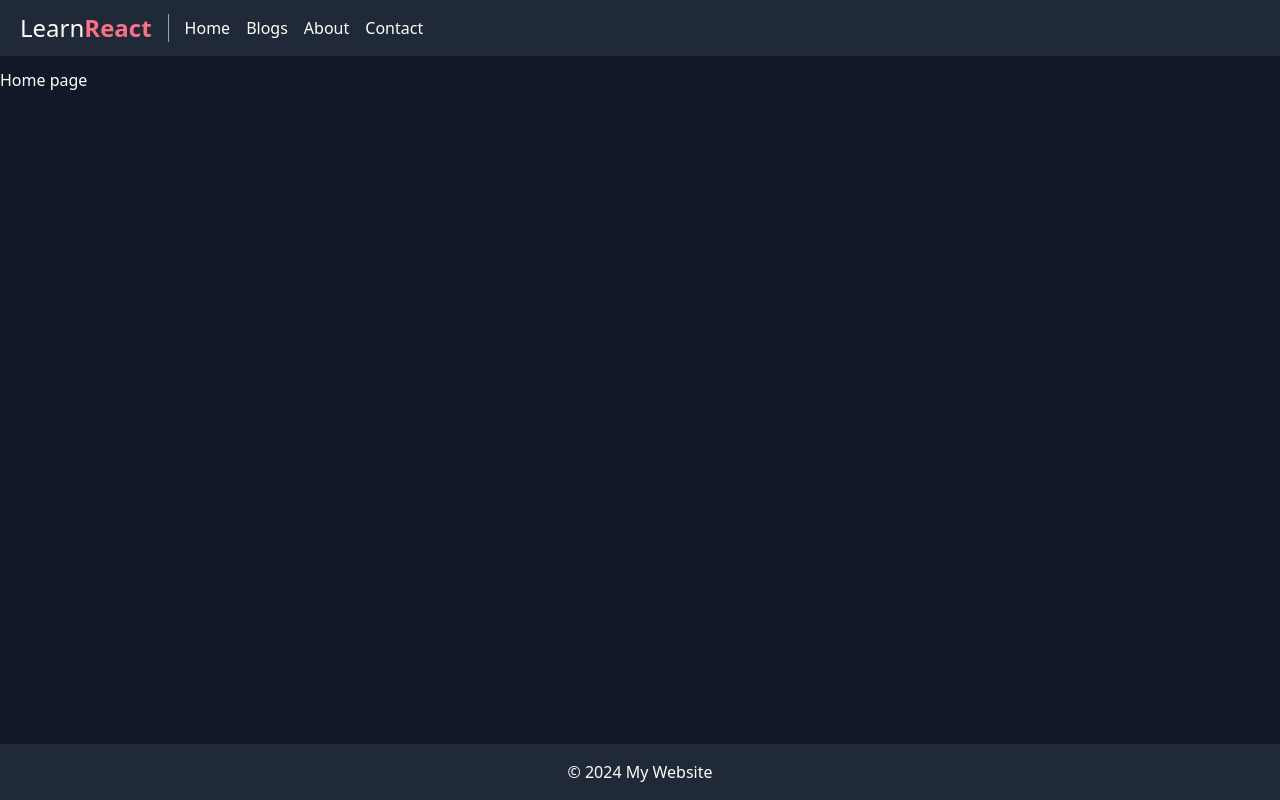
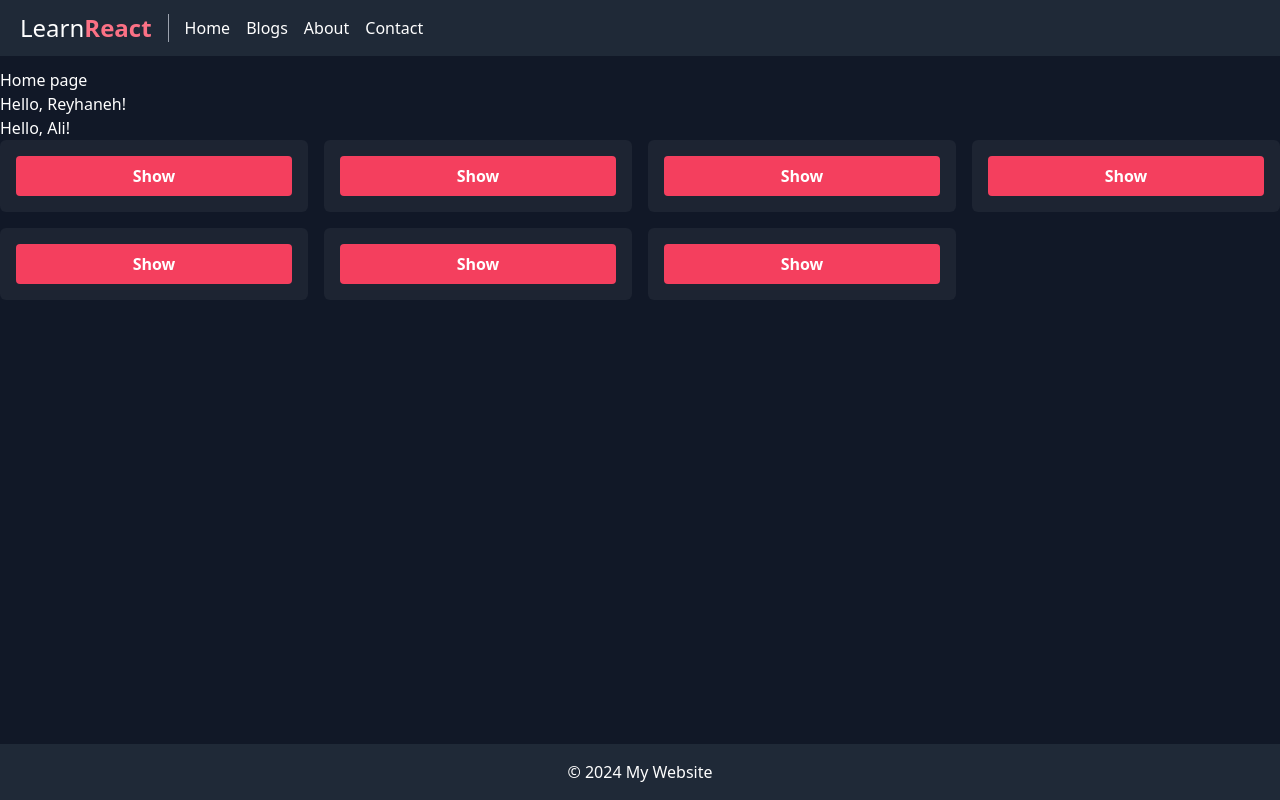
Before and after one commit to mehdijeyranii/react, a React (Vite) app: page / in a window 1280 px wide. Built offline with nearby package versions, Linux system fonts and the light colour scheme.

Commit message:
Using Props to interact between components

```diff
--- a/src/components/Greeting.tsx
+++ b/src/components/Greeting.tsx
@@ -1,10 +1,5 @@
-import { Component, ReactNode } from "react";
-
-// Class Component
-class Greeting extends Component {
-    render(): ReactNode {
-        return <h1>Hello, World!</h1>;
-    }
-}
+const Greeting = (props: { name: string }) => {
+    return <h4>Hello, {props.name}!</h4>;
+};
 
 export default Greeting;
--- /dev/null
+++ b/src/components/Message.tsx
@@ -0,0 +1,42 @@
+import { useState } from "react";
+
+type MessageProps = {
+    name: string;
+    age: number;
+    isMarried: boolean;
+};
+
+const Message = (props: MessageProps) => {
+    const [show, setShow] = useState<boolean>(false);
+    const { name, age, isMarried } = props;
+
+    const handleClick = () => {
+        setShow(!show);
+    };
+
+    return (
+        <div className="p-4 bg-gray-50/5 rounded-md">
+            <button
+                className="bg-rose-500 py-2 px-6 rounded w-full font-semibold"
+                onClick={handleClick}
+            >
+                {show ? "Hidden" : "Show"}
+            </button>
+            {show && (
+                <div className="p-3 bg-gray-50/5 mt-2 rounded">
+                    <h5 className="text-2xl font-bold text-gray-50 mb-2">
+                        Hello, {name}
+                    </h5>
+                    <p className="text-gray-400">You are {age} years old!</p>
+                    <p className="text-gray-400">
+                        {isMarried
+                            ? "I am glad that you are married!"
+                            : "I'm sorry you're still single!"}
+                    </p>
+                </div>
+            )}
+        </div>
+    );
+};
+
+export default Message;
--- a/src/pages/Home.tsx
+++ b/src/pages/Home.tsx
@@ -1,9 +1,22 @@
 import Container from "../components/Container";
+import Greeting from "../components/Greeting";
+import Message from "../components/Message";
 
 const Home = () => {
     return (
         <Container>
             <h2>Home page</h2>
+            <Greeting name="Reyhaneh" />
+            <Greeting name="Ali" />
+            <div className="grid grid-cols-4 gap-4">
+                <Message name="Mehdi Jeyrani" age={34} isMarried={false} />
+                <Message name="Hossein Borji" age={22} isMarried={true} />
+                <Message name="Habib Younesi" age={24} isMarried={false} />
+                <Message name="Mirza Alipour" age={56} isMarried={true} />
+                <Message name="Yasna Eftekhari" age={28} isMarried={true} />
+                <Message name="Mohammad Najafi" age={30} isMarried={false} />
+                <Message name="Milad Hodaei" age={20} isMarried={true} />
+            </div>
         </Container>
     );
 };
```
